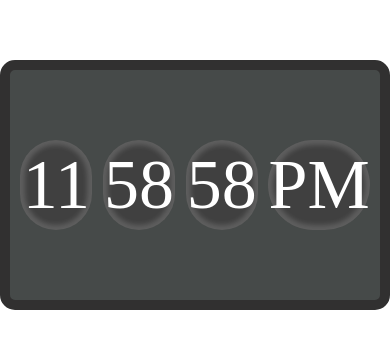
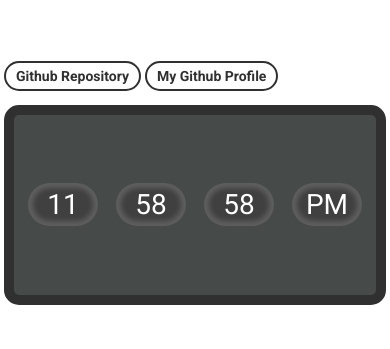
Before and after one commit to srshubho26/css-clock, a plain HTML site: page index.html in a window 390 px wide. Shown: the part 237-586 px from the top of the page. Drawn offline with Linux system fonts and the light colour scheme.

Commit message:
updated css and added some credentials

```diff
--- a/index.html
+++ b/index.html
@@ -11,7 +11,14 @@
     <link rel="stylesheet" href="style.css">
 </head>
 <body>
+
     <section class="clock">
+        <div class="app-wrap">
+            <div class="links">
+                <a target="_blank" href="https://github.com/srshubho26/css-clock">Github Repository</a>
+                <a target="_blank" href="https://github.com/srshubho26">My Github Profile</a>
+            </div>
+
             <div class="clock-wrap">
                 <div class="clock-field hour">
                 </div>
@@ -25,6 +32,7 @@
                 <div class="clock-field ampm">
                 </div>
             </div>
+        </div>
     </section>
 </body>
 </html>
--- a/style.css
+++ b/style.css
@@ -1,7 +1,15 @@
+@import url('https://fonts.googleapis.com/css2?family=Roboto:ital,wght@0,100..900;1,100..900&display=swap');
+
 *{
     margin: 0;
     padding: 0;
     box-sizing: border-box;
+}
+
+body{
+    padding: 0 4px;
+    font-family: "Roboto", serif;
+    font-optical-sizing: auto;
 }
 
 .clock{
@@ -12,6 +20,31 @@
     width: 850px;
     max-width: 100%;
     margin: auto;
+}
+
+.clock .app-wrap{
+    width: 100%;
+}
+
+.clock .app-wrap .links{
+    margin-bottom: 20px;
+}
+
+.clock .app-wrap .links a{
+    font-size: 24px;
+    border: 2px solid #313030;
+    border-radius: 30px;
+    padding: 10px 20px;
+    text-decoration: none;
+    color: #313030;
+    font-weight: 700;
+    box-shadow: 0 0 5px 5px #ffffff29 inset;
+    transition: .2s ease-in;
+}
+
+.clock .app-wrap .links a:hover{
+    background: #464a49;
+    color: #fff;
 }
 
 .clock-wrap{
@@ -60,3 +93,25 @@
     animation: ampm 86400s infinite;
     animation-delay: -12604.3s;/* -12670.3s neutral */
 }
+
+
+@media only screen and (max-width: 768px){
+    .clock-wrap{
+        min-height: 200px;
+    }
+
+    .clock-field{
+        font-size: 42px;
+    }
+}
+
+@media only screen and (max-width: 575px){
+    .clock-field{
+        font-size: 28px;
+    }
+
+    .clock .app-wrap .links a{
+        font-size: 14px;
+        padding: 5px 10px;
+    }
+}
```
Lines whose indentation alone changed are shown as unchanged.
